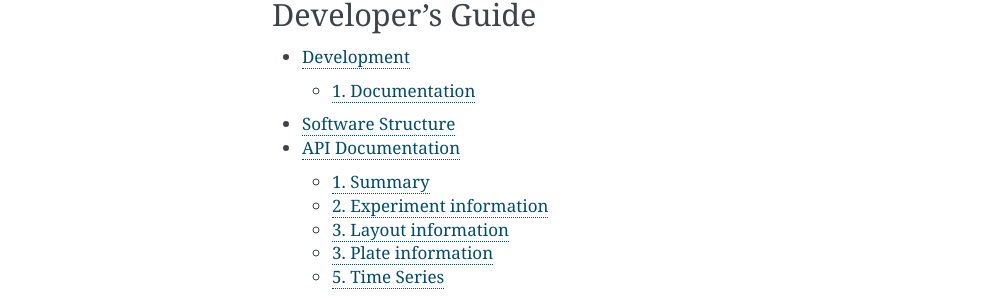
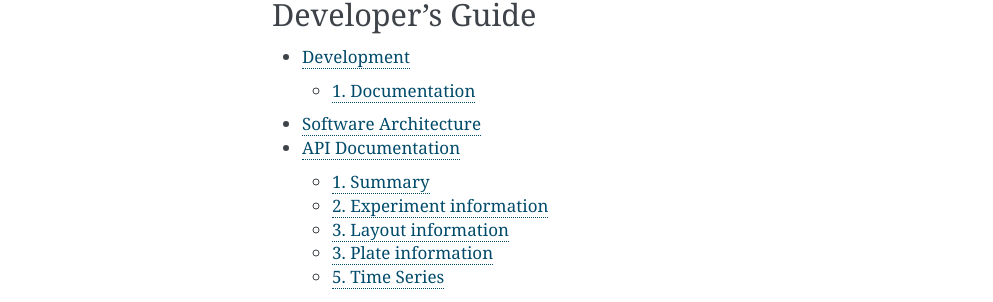
Before and after one commit to gaoce/TimeVis, a Sphinx documentation site: the page built from docs/index.rst, in a window 1280 px wide. Shown: the part 516-818 px from the top of the page, without its empty margins (148-1141 px from the left). Built offline with Sphinx 7.4.7, drawn with Linux system fonts in a browser that asks for light colours.

Commit message:
Rename docs structure -> architecture

```diff
--- /dev/null
+++ b/docs/arch.rst
@@ -0,0 +1,6 @@
+**********************
+Software Architecture
+**********************
+
+.. image:: /images/arch.png
+   :scale: 50%
--- a/docs/index.rst
+++ b/docs/index.rst
@@ -24,7 +24,7 @@ Developer's Guide
    :maxdepth: 2
 
    dev
-   structure
+   arch
    api_v2
    database
    interface
--- a/docs/structure.rst
+++ /dev/null
@@ -1,6 +0,0 @@
-******************
-Software Structure
-******************
-
-.. image:: /images/structure.png
-   :scale: 50%
```
Also changed, not shown: docs/images/arch.png (renamed from docs/images/structure.png).
